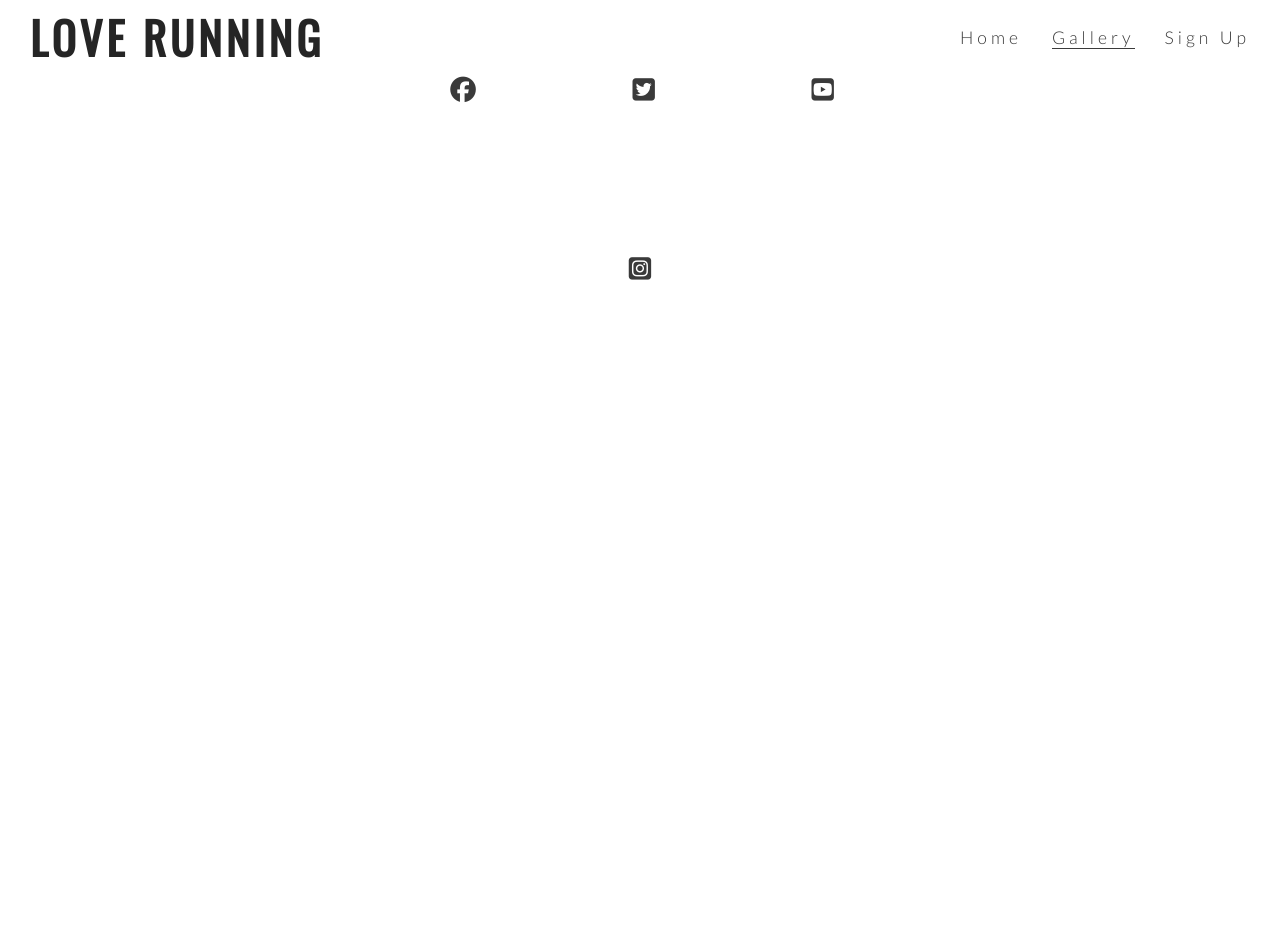
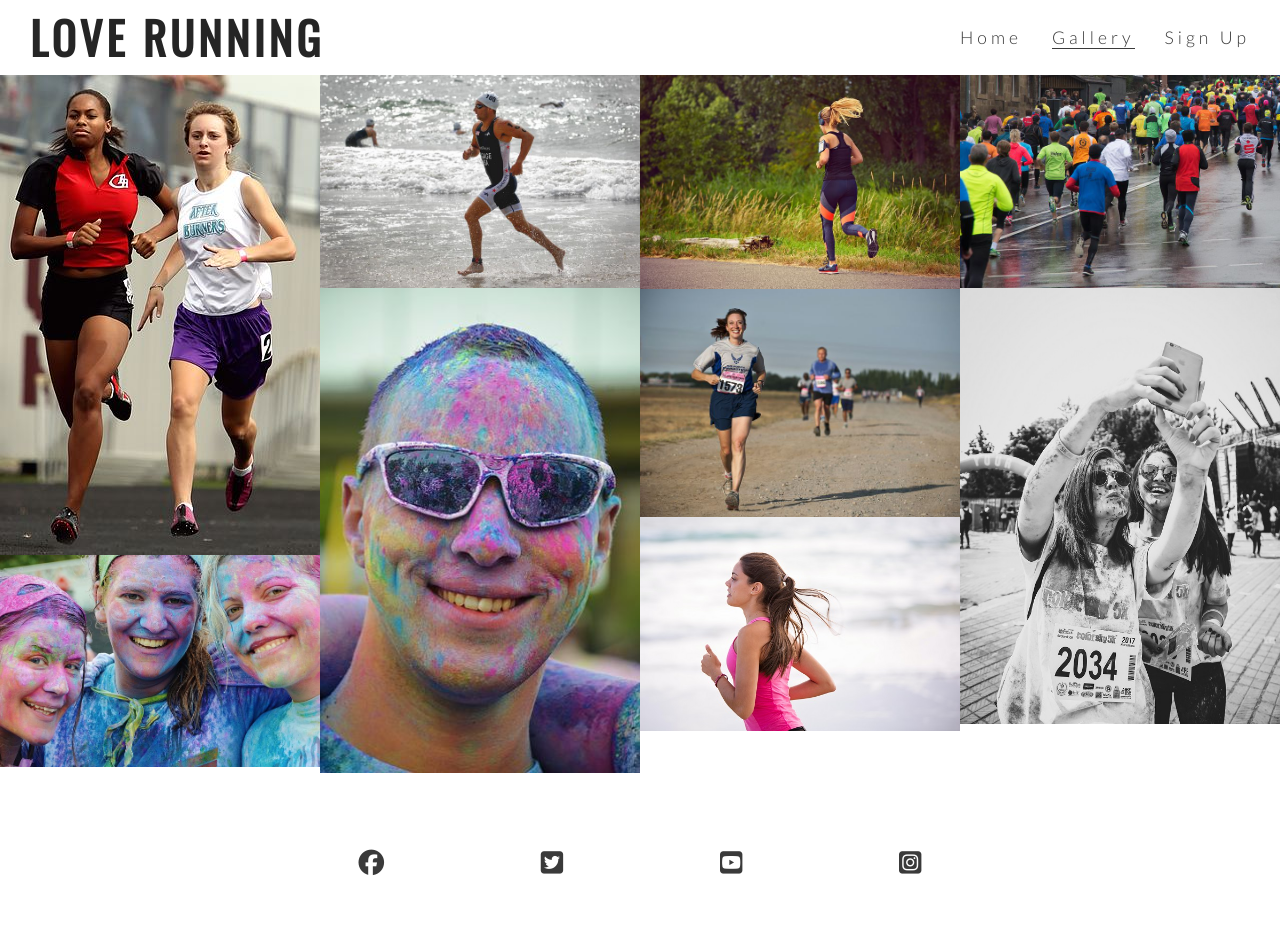
Before and after one commit to adamsburge/love-running-project, a plain HTML site: page gallery.html in a window 1280 px wide. Before the commit the page ends 800 px from the top, so only its background shows below. Drawn offline with nearby package versions, Linux system fonts and the light colour scheme.

Commit message:
Add photos and basic styling to gallery page

```diff
--- a/assets/css/style.css
+++ b/assets/css/style.css
@@ -236,3 +236,16 @@ footer {
     padding: 5%;
     color: #3a3a3a;
 }
+
+/* gallery */
+
+#photos {
+    clear: both;
+    line-height: 0;
+    column-count: 4;
+    column-gap: 0;
+}
+
+#photos > img {
+    width: 100%;
+}
--- a/gallery.html
+++ b/gallery.html
@@ -29,6 +29,17 @@
             </ul>
         </nav>
     </header>
+<section id="photos">
+    <img src="assets/images/athletes.jpg" alt="Two atheletes running together">
+    <img src="assets/images/girls.jpg" alt="Three girls at a charity paint running festival">
+    <img src="assets/images/runner3.jpg" alt="Solo male runner jogging on a beach">
+    <img src="assets/images/man.jpg" alt="Man at a charity paint running festival">
+    <img src="assets/images/runner1.jpg" alt="Solo female runner jogging through phoenix park">
+    <img src="assets/images/runner2.jpg" alt="Runners competing in marathon">
+    <img src="assets/images/runner4.jpg" alt="Solo female runner jogging on a beach">
+    <img src="assets/images/running_gang.jpg" alt="Large group of runners taking part in a marathon on a rainy day">
+    <img src="assets/images/mud-run.jpg" alt="Two women runners taking a muddy selfie after the Mud Runners championship">
+</section>
 
     <Footer>
         <ul class="social-networks">
```
Also changed, not shown: assets/images/athletes.jpg (added), assets/images/girls.jpg (added), assets/images/man.jpg (added), assets/images/mud-run.jpg (added), assets/images/runner1.jpg (added), assets/images/runner2.jpg (added), assets/images/runner3.jpg (added), assets/images/runner4.jpg (added), assets/images/running_gang.jpg (added).
